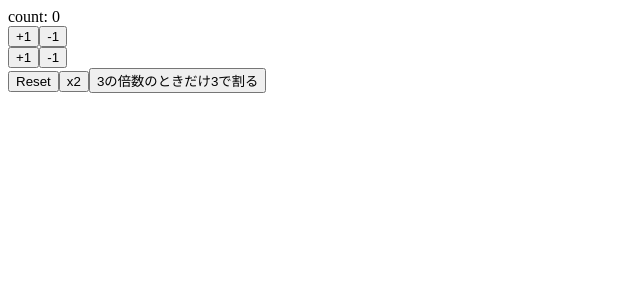
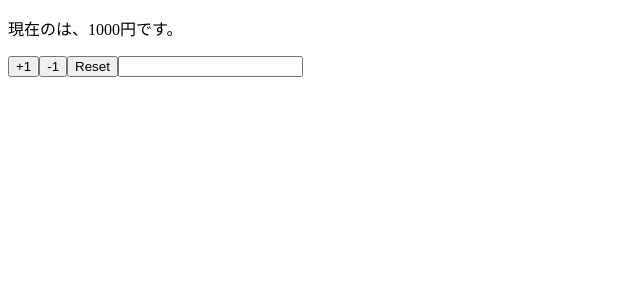
Before and after one commit to shinueda/react-hooks-101, a React (Create React App) app: page / in a window 1280 px wide. Shown: the top 300 px of the page, without its empty margins (0-640 px from the left). Built offline with nearby package versions, Linux system fonts and the light colour scheme.

Commit message:
implement component using multiple states

```diff
--- a/src/App.js
+++ b/src/App.js
@@ -1,49 +1,28 @@
 import React, { useState } from 'react'
 
-const App = () => {
-  const [count, setCount] = useState(0)
+const App = props => {
+  const [name, setName] = useState(props.name)
+  const [price, setPrice] = useState(props.price)
 
-  // 値を直接渡した書き方
-  const increment = () => setCount(count + 1)
-  const decrement = () => setCount(count - 1)
-
-  // 関数を渡す書き方
-  const increment2 = () => setCount(prevCount => prevCount + 1)
-  const decrement2 = () => setCount(prevCount => prevCount - 1)
-
-  // リセットする
-  const reset = () => setCount(0)
-
-  // 値を二倍にする
-  const doubled = () => setCount(count * 2)
-
-  // 3の倍数のときだけ3で割る
-  const isThree = () => setCount(prevCount => {
-    if (prevCount % 3 === 0) {
-      return prevCount / 3
-    } else {
-      return prevCount
-    }
-  })
+  const reset = () => {
+    setPrice(props.price)
+    setName(props.name)
+  }
 
   return (
     <>
-      <div>count: {count}</div>
-      <div>
-        <button onClick={increment}>+1</button>
-        <button onClick={decrement}>-1</button>
-      </div>
-      <div>
-        <button onClick={increment2}>+1</button>
-        <button onClick={decrement2}>-1</button>
-      </div>
-      <div>
-        <button onClick={reset}>Reset</button>
-        <button onClick={doubled}>x2</button>
-        <button onClick={isThree}>3の倍数のときだけ3で割る</button>
-      </div>
+      <p>現在の{name}は、{price}円です。</p>
+      <button onClick={() => setPrice(price + 1)}>+1</button>
+      <button onClick={() => setPrice(price - 1)}>-1</button>
+      <button onClick={reset}>Reset</button>
+      <input value={name} onChange={e => setName(e.target.value)} />
     </>
   )
 }
 
+App.defaultProps = {
+  name: '',
+  price: 1000,
+}
+
 export default App
```
